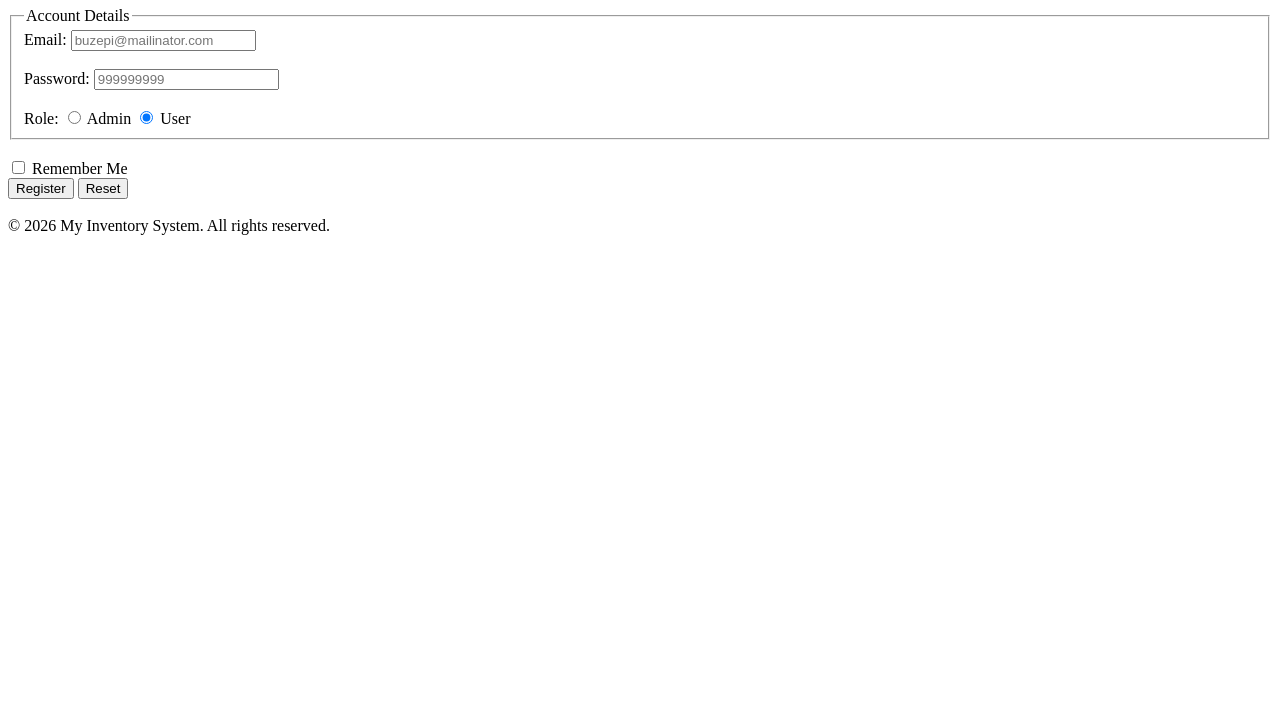
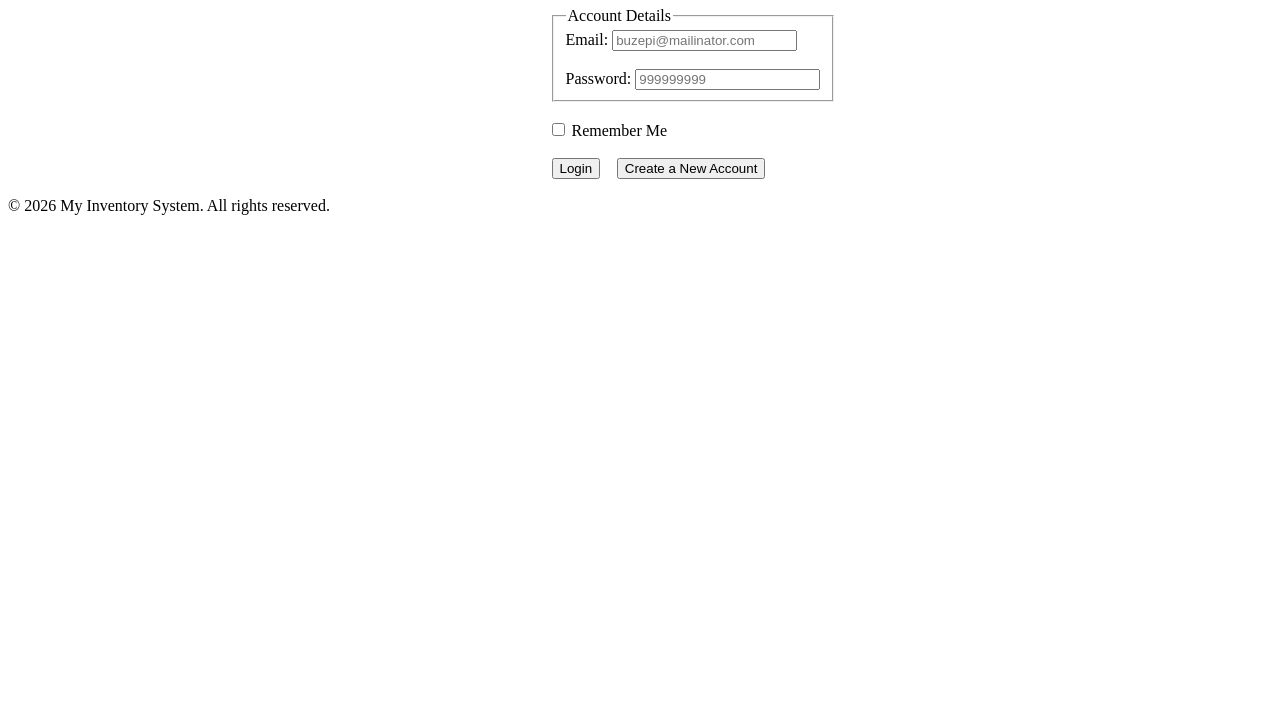
Before and after one commit to Shranobxtha/Summer-Class-Project, a plain HTML site: page loginpage.html in a window 1280 px wide. Shown: the part 73-800 px from the top of the page. Drawn offline with Linux system fonts and the light colour scheme.

Commit message:
Arranged Login Page Elements

```diff
--- a/loginpage.html
+++ b/loginpage.html
@@ -4,9 +4,25 @@
     <meta charset="UTF-8">
     <meta name="viewport" content="width=device-width, initial-scale=1.0">
     <title>Login</title>
+    <style>
+        form fieldset{
+            height: auto;
+            width: fit-content;
+            margin-left: 43%;
+        }
+        #terms{
+            margin-left: 43%;
+        }
+        #login{
+            margin-left: 43%;
+        }
+        #create{
+            margin-left: 1%;
+        }
+    </style>
 </head>
 <body>
-    <h1>Admin Login</h1>
+    <h1 align="center">Admin Login</h1>
     <form>
         <fieldset>
             <legend>Account Details</legend>
@@ -16,14 +32,7 @@
 
             <label>Password:</label>
             <input type="password" id="password" name="password" placeholder="999999999">
-            <br><br>
-
-            <label>Role:</label>
-            <input type="radio" id="admin" name="role">
-            <label>Admin</label>
-
-            <input type="radio" id="user" name="role" checked>
-            <label>User</label>
+            <br>
         </fieldset>
 
         <br>
@@ -31,10 +40,10 @@
         <input type="checkbox" id="terms">
         <label>Remember Me</label>
 
-        <br>
+        <br><br>
 
-        <input type="submit" id="register" name="register" value="Register">
-        <input type="reset" id="reset" name="reset">
+        <input type="submit" id="login" name="Login" value="Login">
+        <input type="submit" id="create" value="Create a New Account">
     </form>
     <br>
     <footer>
```
